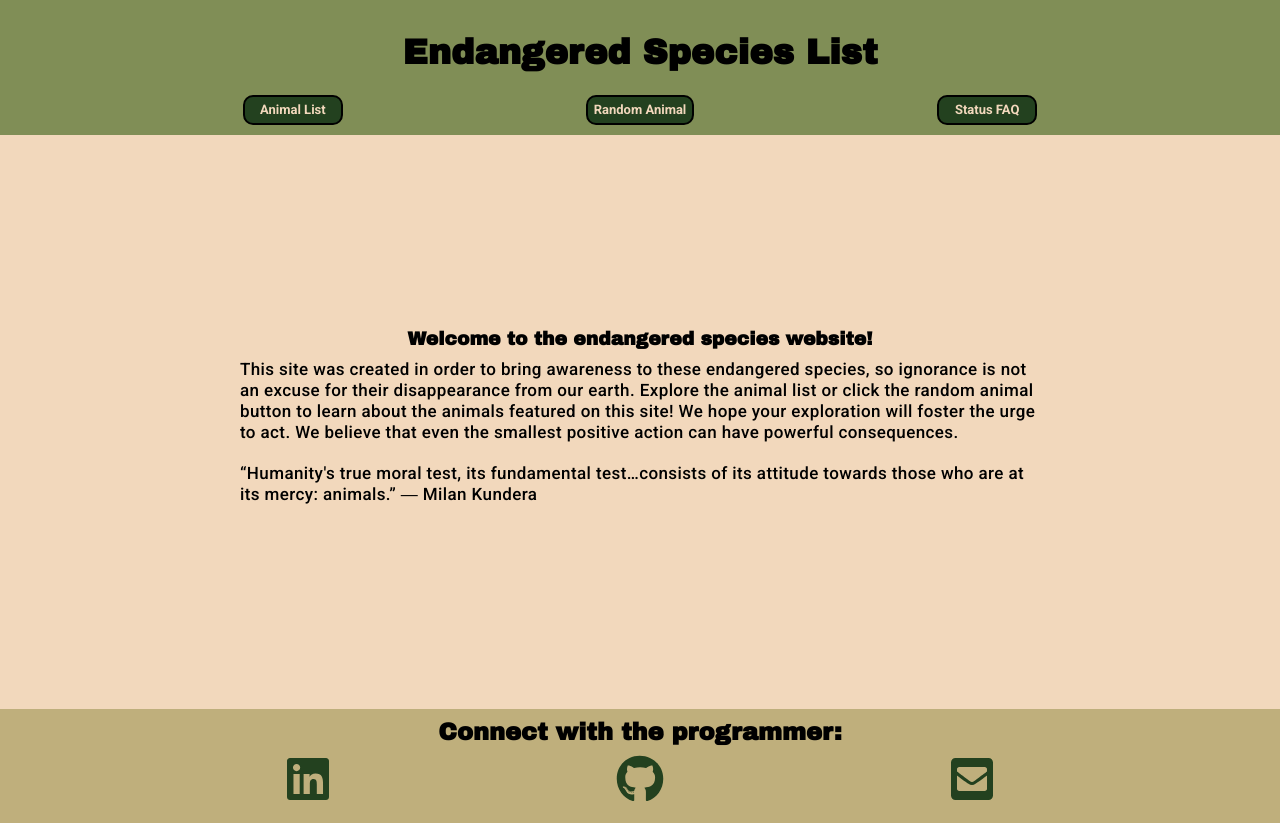
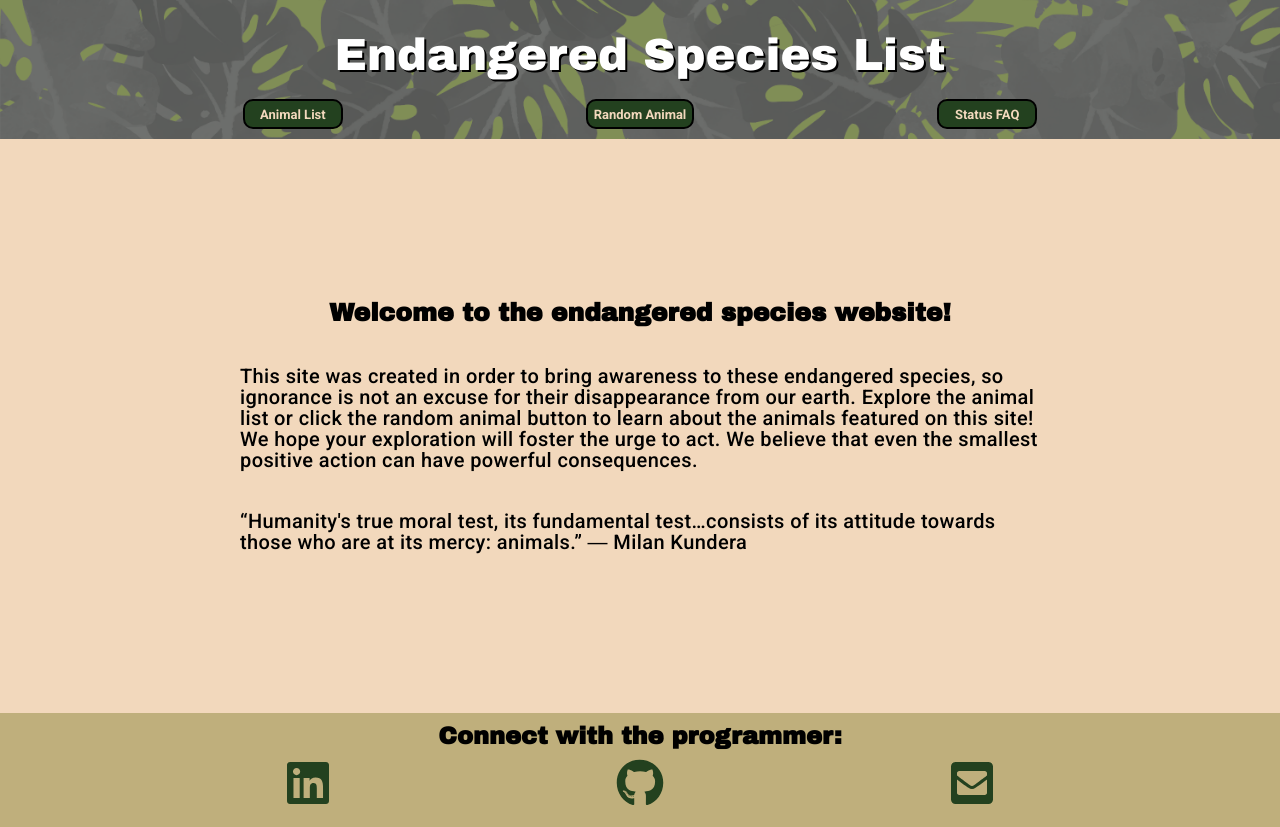
Before and after one commit to desireemoon/endgangered-species, a React (Create React App) app in the folder react-endangered-species/: page / in a window 1280 px wide. Built offline with nearby package versions, Linux system fonts and the light colour scheme; no server answers.

Commit message:
final touches

```diff
--- a/react-endangered-species/src/App.css
+++ b/react-endangered-species/src/App.css
@@ -23,9 +23,22 @@ main{
 
 /* Global CSS */
 h1 {
-  font-size: 35px;
+  font-size: 45px;
   font-family: 'Archivo Black', sans-serif;
   text-align: center;
+  font-weight: 100;
+  margin: 20px;
+}
+
+@media only screen and (max-width: 400px) {
+  h1 {
+    font-size: 30px;
+    font-family: 'Archivo Black', sans-serif;
+    text-align: center;
+    font-weight: 100;
+    margin: 10px;
+
+  }
 }
 
 h2, h3 {
@@ -58,12 +71,15 @@ p {
 .header {
   padding: 10px 0;
   background: rgba(128, 142, 86, 1);
+  background-image: url(./images/header.png);
+  background-size: cover;
   flex: 0 150px;
 }
 
 .home-link {
   text-decoration: none;
-  color: black;
+  color: white;
+  text-shadow: 2px 2px #000000;
 }
 
 nav {
@@ -132,6 +148,22 @@ nav {
     }
   }
 }
+
+/* home page */
+
+@media only screen and (min-width: 600px) {
+.home-header {
+  font-size: 25px;
+  padding: 20px;
+
+}
+.home-p {
+  font-size: 20px;
+  padding: 20px;
+}
+
+}
+
 
 /* AnimalList.js */
 
--- a/react-endangered-species/src/components/Home.js
+++ b/react-endangered-species/src/components/Home.js
@@ -4,9 +4,9 @@ import React from 'react';
 const Home = (props) => {
     return (
       <div>
-          <h3>Welcome to the endangered species website!</h3>
-          <p>This site was created in order to bring awareness to these endangered species, so ignorance is not an excuse for their disappearance from our earth. Explore the animal list or click the random animal button to learn about the animals featured on this site! We hope your exploration will foster the urge to act. We believe that even the smallest positive action can have powerful consequences.</p>
-          <p>“Humanity's true moral test, its fundamental test…consists of its attitude towards those who are at its mercy: animals.”
+          <h3 className="home-header">Welcome to the endangered species website!</h3>
+          <p className="home-p">This site was created in order to bring awareness to these endangered species, so ignorance is not an excuse for their disappearance from our earth. Explore the animal list or click the random animal button to learn about the animals featured on this site! We hope your exploration will foster the urge to act. We believe that even the smallest positive action can have powerful consequences.</p>
+          <p className="home-p">“Humanity's true moral test, its fundamental test…consists of its attitude towards those who are at its mercy: animals.”
             ― Milan Kundera</p>
       </div>
     );
```
Also changed, not shown: react-endangered-species/src/components/Header.js (+5 -5 lines), react-endangered-species/src/images/header.png (added), 1 other file (tests, documents, lock files or other folders).
